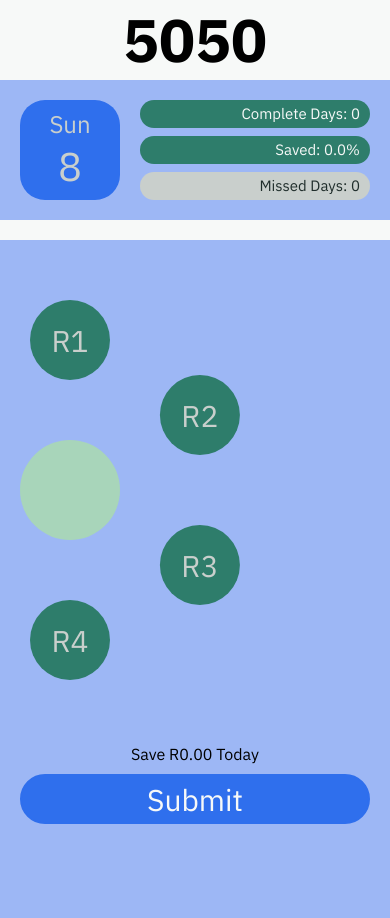
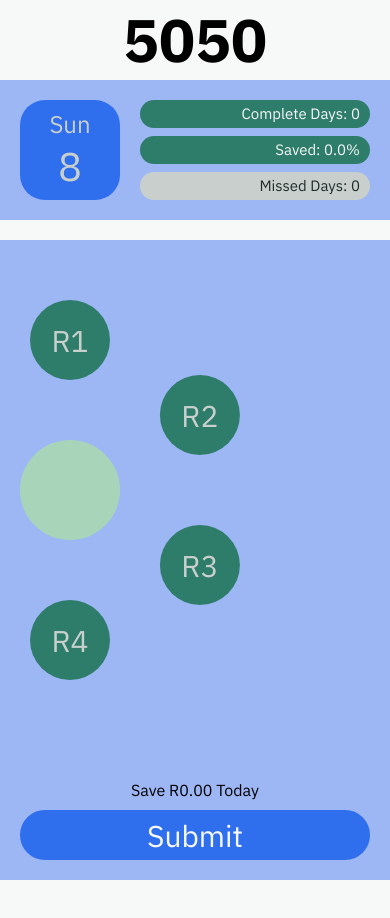
Before and after one commit to MisterH100/5050, a website built with Vite: page index.html in a window 390 px wide. After the commit the page ends 880 px from the top, so only its background shows below. Built offline with nearby package versions, Linux system fonts and the light colour scheme.

Commit message:
fix html body height to min phone screen height

```diff
--- a/src/css/style.css
+++ b/src/css/style.css
@@ -32,8 +32,8 @@
 body {
   font-family: var(--font-ui);
   width: 100vw;
-  height: 100vh;
-  overflow: hidden;
+  min-height: 872px;
+  overflow-y: scroll;
   background-color: var(--background);
 }
 
@@ -113,7 +113,7 @@ body {
 .wheel-container {
   position: relative;
   max-width: 395px;
-  height: 55%;
+  min-height: 500px;
   margin: 20px auto 0px;
   display: flex;
   padding: 200px 20px 0 20px;
@@ -188,7 +188,7 @@ body {
 
 .bottom-container {
   max-width: 395px;
-  height: 40%;
+  height: fit-content;
   padding: 20px;
   display: flex;
   flex-direction: column;
```
Also changed, not shown: plans/PlANS.md (added, +2 -0 lines).
